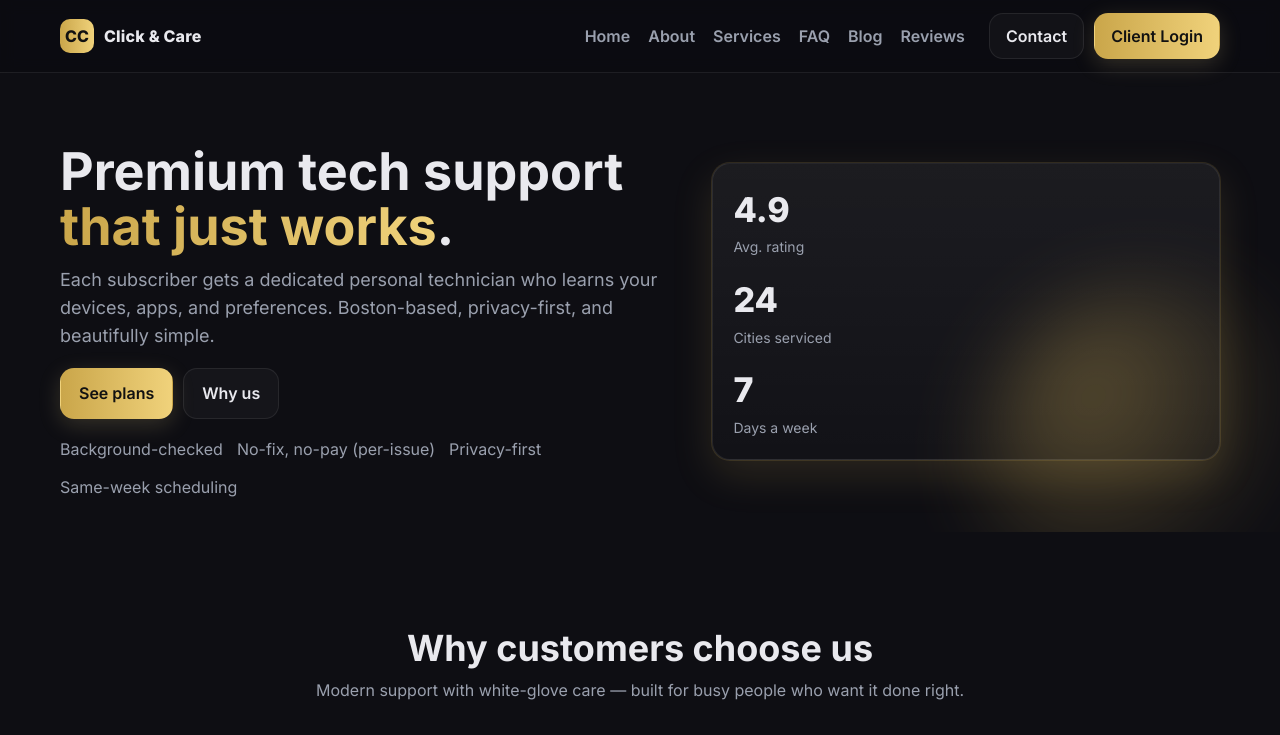
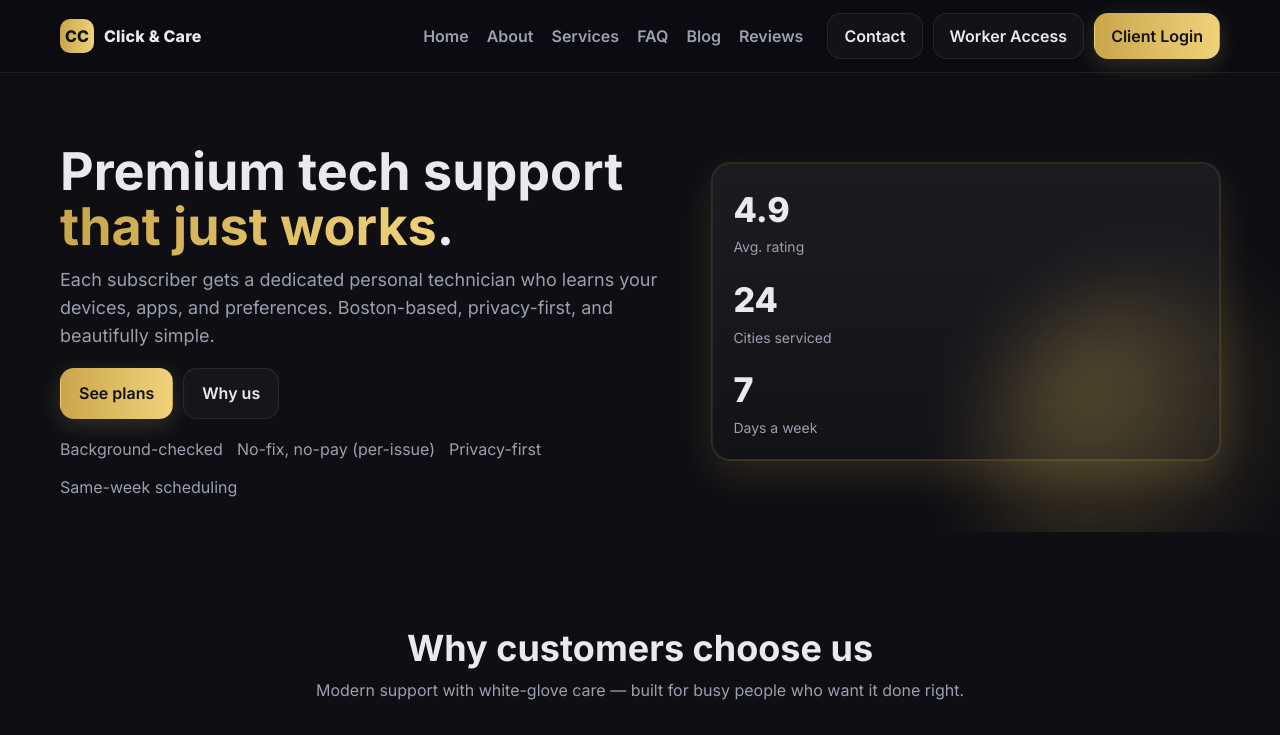
Before and after one commit to RustamIrh/tech_support_webpage, a plain HTML site: page index.html in a window 1280 px wide. Shown: the top 735 px of the page. Drawn offline with Linux system fonts and the light colour scheme.

Commit message:
Added worker access button on home page

```diff
--- a/index.html
+++ b/index.html
@@ -31,6 +31,7 @@
         </ul>
         <div class="nav-cta">
           <a class="btn btn-ghost" href="contact.html">Contact</a>
+          <a class="btn btn-ghost" href="worker-login.html">Worker Access</a>
           <a class="btn btn-primary" href="client.html#login">Client Login</a>
         </div>
       </nav>
```
